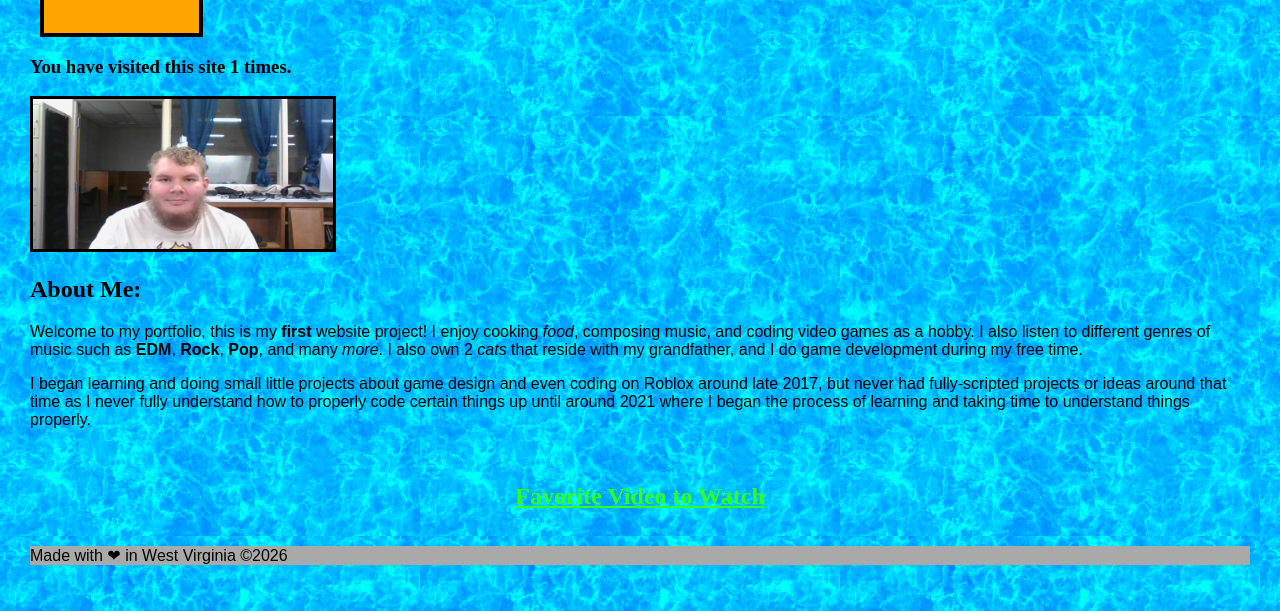
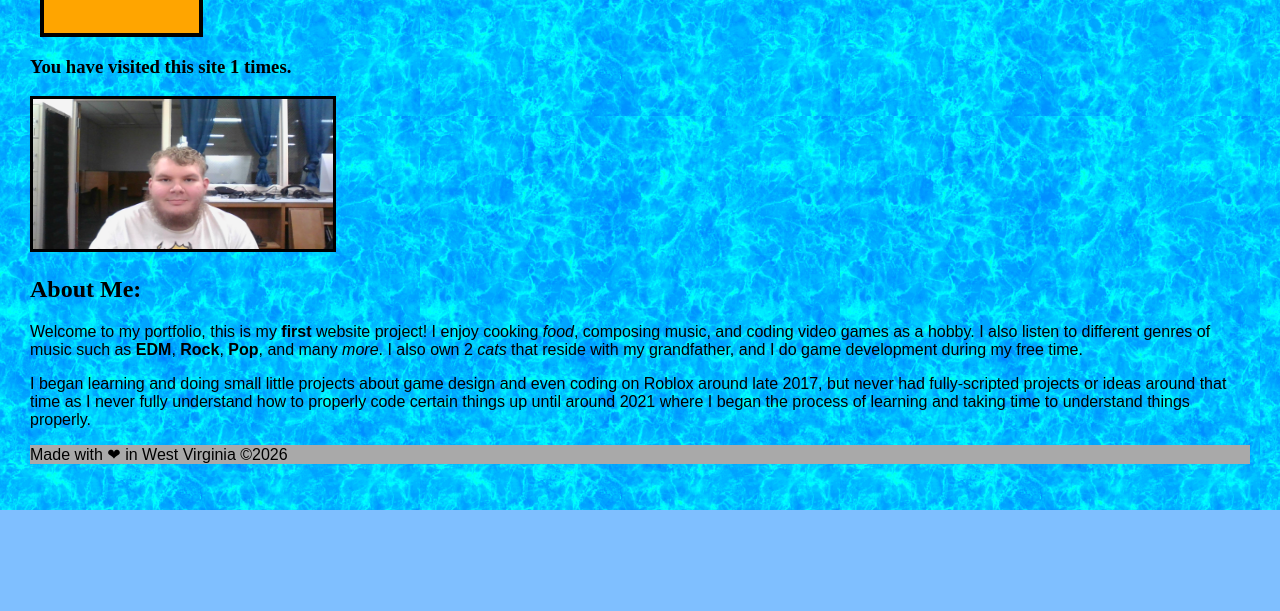
Before and after one commit to cgaither2026/PortfolioFinal, a plain HTML site: page index.html in a window 1280 px wide. Shown: the part 304-915 px from the top of the page. After the commit the page ends 814 px from the top, so only its background shows below. Drawn offline with Linux system fonts and the light colour scheme.

Commit message:
Removed Favorite Video Container

```diff
--- a/index.html
+++ b/index.html
@@ -45,10 +45,6 @@ and I do game development during my free time.</p>
  on Roblox around late 2017, but never had fully-scripted projects or ideas around that time
  as I never fully understand how to properly code certain things up until around 2021 where I began
  the process of learning and taking time to understand things properly.</p>
-<br>
-<div class="flex-container">
-<h2><a href="https://www.youtube.com/watch?v=Pp2wbyLoEtM">Favorite Video to Watch</a></h2>
-</div>
 </main>
 <footer>
 <p>Made with &#x2764; in West Virginia &copy;2026</p>
```
